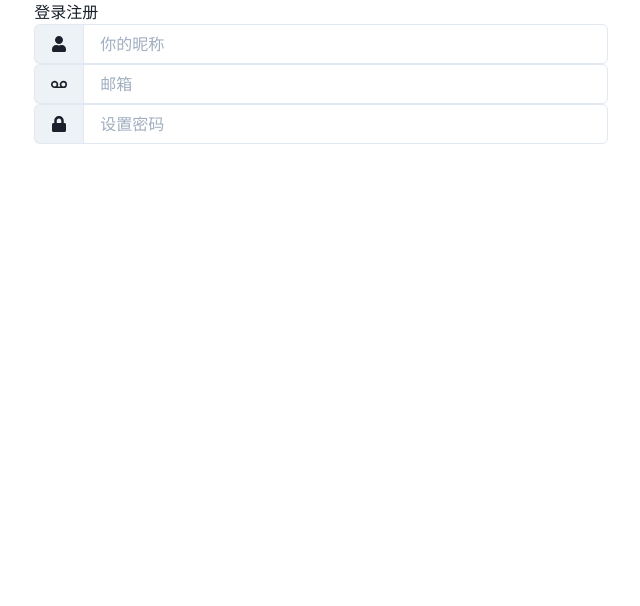
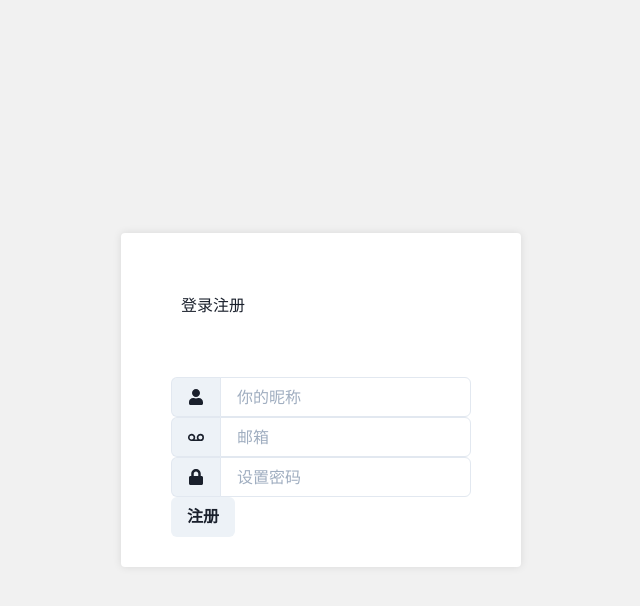
Before and after one commit to xiaozhi93/react-chakra-jianshu-demo, a React (Create React App) app: page /sign_up in a window 1280 px wide. Shown: the top 606 px of the page, without its empty margins (319-959 px from the left). Built offline with nearby package versions, Linux system fonts and the light colour scheme.

Commit message:
添加接口请求服务

```diff
--- /dev/null
+++ b/src/services/user.js
@@ -0,0 +1,19 @@
+import request from '../utils/request'
+
+
+export const signIn = (user) => {
+  return request({
+    method: 'post',
+    url: '',
+    data: user
+  })
+}
+
+
+export const signUp = (user) => {
+  return request({
+    method: 'post',
+    url: '',
+    data: user
+  })
+}
--- /dev/null
+++ b/src/utils/request.js
@@ -0,0 +1,5 @@
+import axios from 'axios'
+
+const request = axios.create({})
+
+export default request
--- a/src/views/login/SignIn.js
+++ b/src/views/login/SignIn.js
@@ -1,8 +1,9 @@
 import React from 'react'
 import  { Formik,Form, Field }  from 'formik'
 import * as Yup from 'yup'
-import { FormControl, Input, InputLeftAddon, InputGroup, FormErrorMessage } from '@chakra-ui/react'
+import { FormControl, Input, InputLeftAddon, InputGroup, FormErrorMessage, Button } from '@chakra-ui/react'
 import { FaLock, FaUser } from 'react-icons/fa'
+import { signIn } from '../../services/user'
 
 export default function SignIn() {
   // 表单初始值
@@ -11,7 +12,10 @@ export default function SignIn() {
     password: ''
   }
   // 表单提交
-  const handleSubmit = (values) => {}
+  const handleSubmit = async (values) => {
+    const { data } = await signIn(values)
+    console.log(data)
+  }
   // 表单校验
   const validateSchema = Yup.object({
     email: Yup.string().email('请输入正确的邮箱').required('请输入邮箱'),
@@ -49,6 +53,7 @@ export default function SignIn() {
         </FormControl>
       )}
     </Field>
+    <Button>登录</Button>
     </Form>
   </Formik>
 }
--- a/src/views/login/SignUp.js
+++ b/src/views/login/SignUp.js
@@ -1,8 +1,9 @@
 import React from 'react'
 import  { Formik,Form, Field }  from 'formik'
 import * as Yup from 'yup'
-import { FormControl, Input, InputLeftAddon, InputGroup, FormErrorMessage } from '@chakra-ui/react'
+import { FormControl, Input, InputLeftAddon, InputGroup, FormErrorMessage, Button } from '@chakra-ui/react'
 import { FaLock, FaUser, FaVoicemail } from 'react-icons/fa'
+import { signUp } from '../../services/user'
 
 export default function SignUp() {
   // 表单初始值
@@ -12,7 +13,10 @@ export default function SignUp() {
     password: ''
   }
   // 表单提交
-  const handleSubmit = (values) => {}
+  const handleSubmit = async (values) => {
+    const { data } = await signUp(values)
+    console.log(data)
+  }
   // 表单校验
   const validateSchema = Yup.object({
     email: Yup.string().email('请输入正确的邮箱').required('请输入邮箱'),
@@ -63,6 +67,7 @@ export default function SignUp() {
         </FormControl>
       )}
     </Field>
+    <Button>注册</Button>
     </Form>
   </Formik>
 }
--- a/src/views/login/index.js
+++ b/src/views/login/index.js
@@ -1,13 +1,17 @@
 import React from 'react'
 import { Link, Switch, Route } from 'react-router-dom'
-import { Container, Box } from '@chakra-ui/react'
+import { Center, Box } from '@chakra-ui/react'
 import SignIn from './SignIn'
 import SignUp from './SignUp'
 
 export default function Login() {
-  return <Container>
+  return <Box h="100vh" bg="#f1f1f1">
+    <Center h="100%">
+      <Box bg="#ffffff" w="400px" p="50px" pb="30px" borderRadius="4px" boxShadow="0 0 8px rgba(0,0,0,.1)">
+        <Box p="10px" mb="50px">
           <Link to="/sign_in">登录</Link>
           <Link to="/sign_up">注册</Link>
+        </Box>
         <Box>
           <Switch>
             <Route path="/sign_in">
@@ -18,5 +22,7 @@ export default function Login() {
             </Route>
           </Switch>
         </Box>
-  </Container>
+      </Box>
+    </Center>
+  </Box>
 }
```
Also changed, not shown: 1 other file (tests, documents, lock files or other folders). Lines whose indentation alone changed are shown as unchanged.
